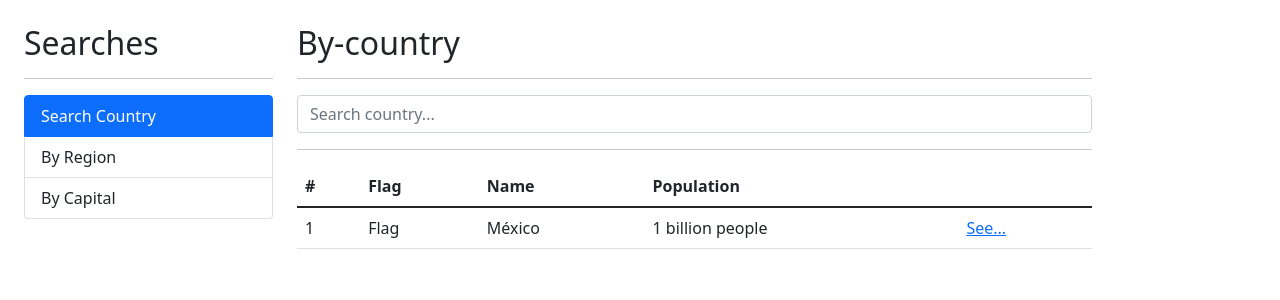
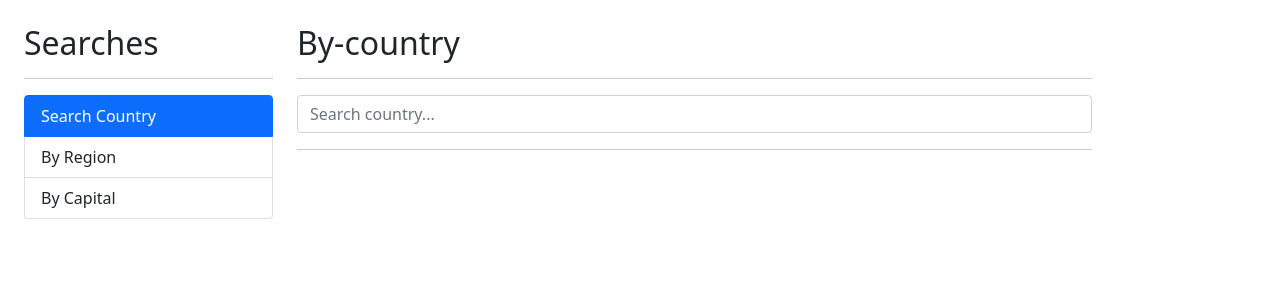
Before and after one commit to EduardoUDG/Angular_countries-app, an Angular app: page / in a window 1280 px wide. Shown: the top 300 px of the page. Built offline with nearby package versions, Linux system fonts and the light colour scheme.

Commit message:
print countries and showing in table

```diff
--- a/src/app/country/country.module.ts
+++ b/src/app/country/country.module.ts
@@ -1,6 +1,7 @@
 import { NgModule } from '@angular/core';
 import { CommonModule } from '@angular/common';
 import { FormsModule } from '@angular/forms';
+import { RouterModule } from '@angular/router';
 
 import { ByCapitalComponent } from './pages/by-capital/by-capital.component';
 import { ByCountryComponent } from './pages/by-country/by-country.component';
@@ -24,7 +25,8 @@
   ],
   imports: [
     CommonModule,
-    FormsModule
+    FormsModule,
+    RouterModule
   ]
 })
 export class CountryModule { }
--- a/src/app/country/pages/by-country/by-country.component.html
+++ b/src/app/country/pages/by-country/by-country.component.html
@@ -25,7 +25,7 @@
 <div *ngIf="!hasError" class="row">
   <div class="col">
 
-    <table class="table table-hover">
+    <table *ngIf="countries.length > 0" class="table table-hover">
       <thead>
         <tr>
           <th> # </th>
@@ -36,13 +36,15 @@
         </tr>
       </thead>
       <tbody>
-        <tr>
-          <td>1</td>
-          <td>Flag</td>
-          <td>México</td>
-          <td>1 billion people</td>
+        <tr *ngFor="let country of countries; let i=index">
+          <td>{{ i + 1 }}</td>
           <td>
-            <a href="#">See...</a>
+            <img [src]="country.flags['svg']" class="small-flag">
+          </td>
+          <td>{{ country.name.common }}</td>
+          <td>{{ country.population | number }}</td>
+          <td>
+            <a [routerLink]="['/country', country.cca2]" >See...</a>
           </td>
         </tr>
       </tbody>
--- a/src/app/country/pages/by-country/by-country.component.ts
+++ b/src/app/country/pages/by-country/by-country.component.ts
@@ -1,5 +1,7 @@
 import { Component } from '@angular/core';
 import { CountryService } from '../../services/country.service';
+
+import { Country } from '../../interfaces/contry.interface';
 
 @Component({
   selector: 'app-by-country',
@@ -11,6 +13,7 @@
 
   term: string = '';
   hasError: boolean = false;
+  countries: Country[] = [];
 
 
   constructor( private countryService: CountryService ) { }
@@ -24,8 +27,11 @@
     this.countryService.serachContry( this.term )
       .subscribe( ( countries ) => {
         console.log( countries );
+        this.countries = countries;
+
       }, ( err ) => {
-        this.hasError = true;
+        this.hasError   = true;
+        this.countries  = [];
       });
   }
 
--- a/src/styles.css
+++ b/src/styles.css
@@ -1 +1,4 @@
-/* You can add global styles to this file, and also import other style files */
+
+.small-flag {
+  width: 50px;
+}
```
